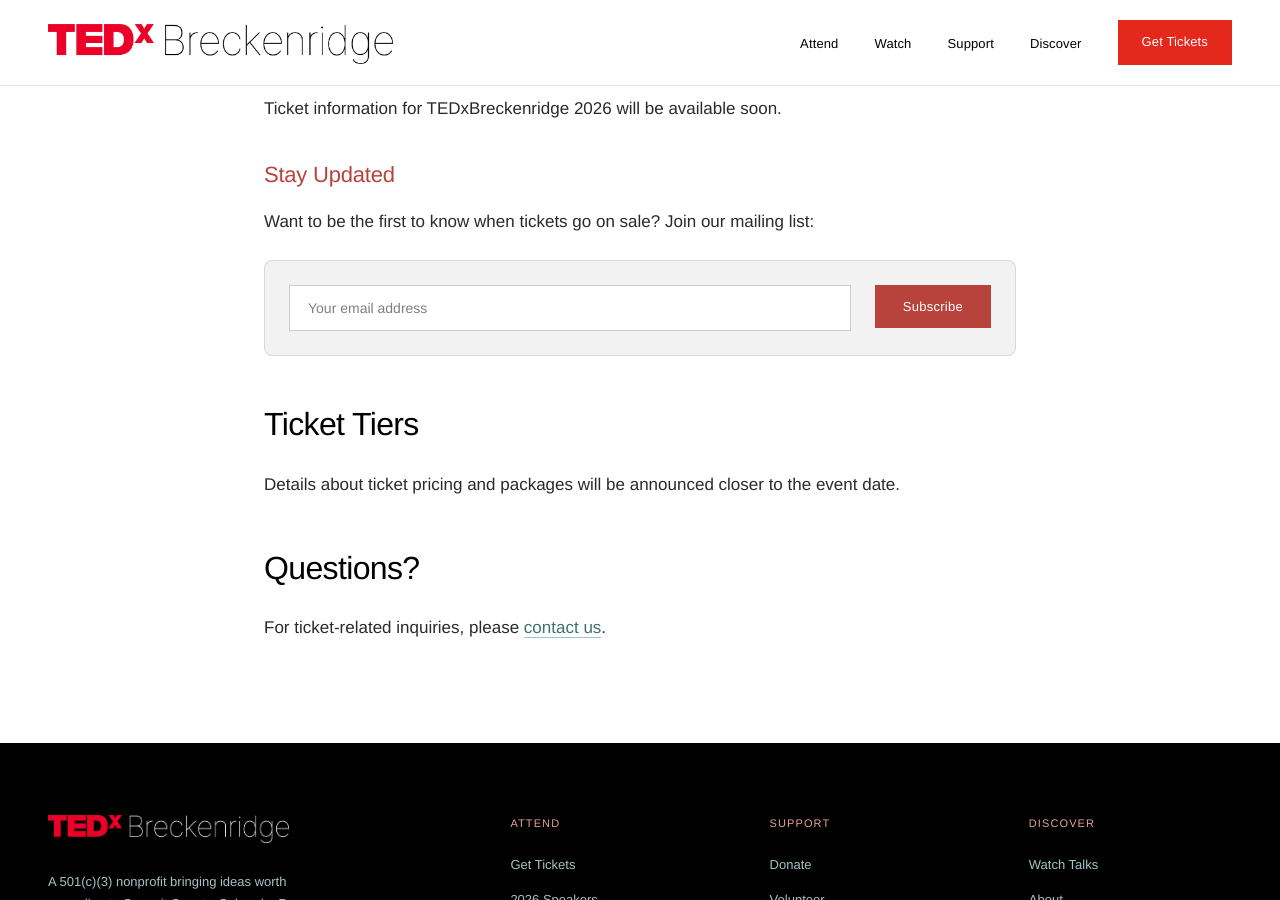
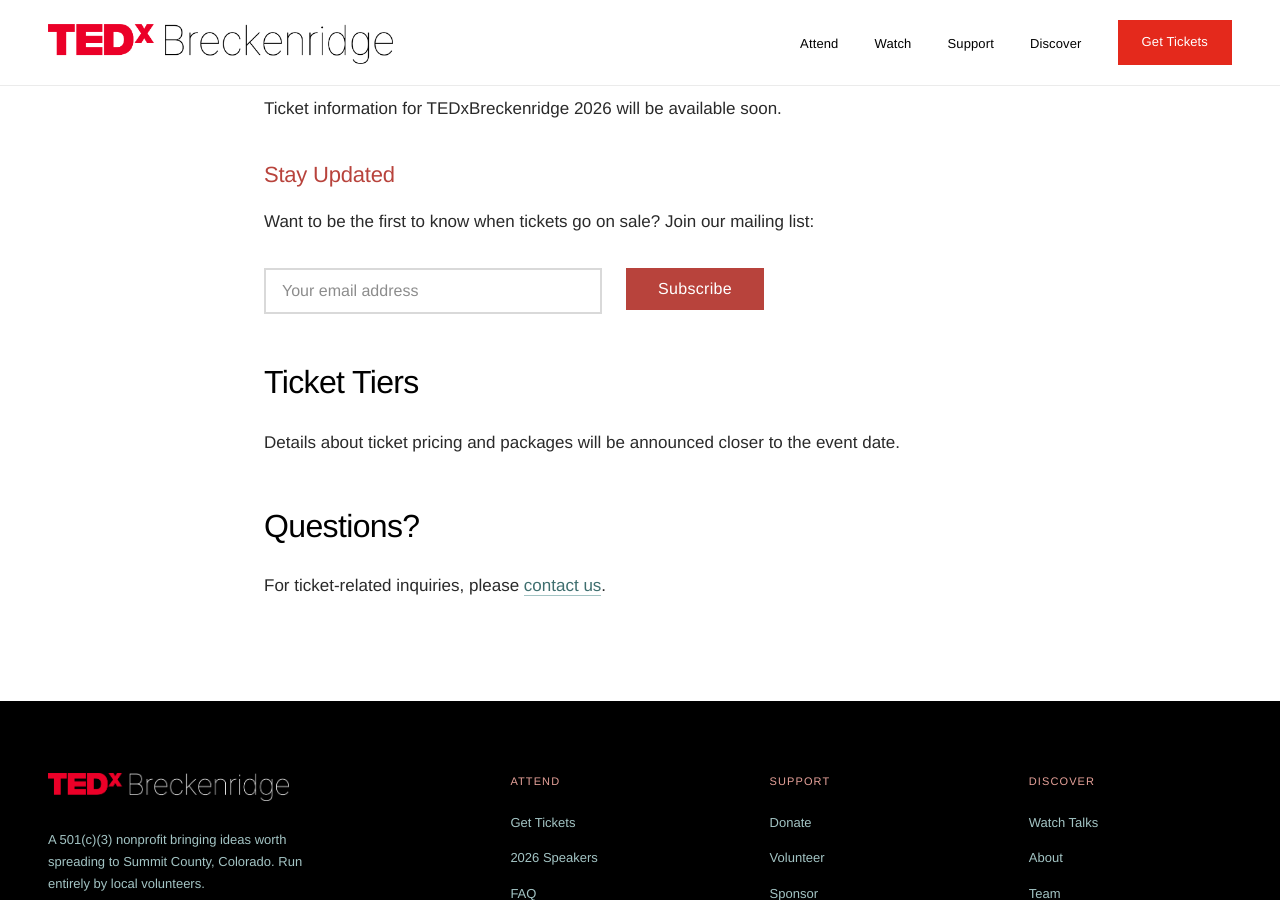
Before and after one commit to ardell/tedxbreckenridge, a Jekyll site: the page built from website/pages/tickets.md, in a window 1280 px wide and 900 px high, scrolled down 350 px. Built offline with Jekyll 4.4.1, drawn with Linux system fonts in a browser that asks for light colours; comment, search, counter and statistics services are not loaded.

Commit message:
Fix mailchimp signup forms.

```diff
--- a/website/assets/css/main.css
+++ b/website/assets/css/main.css
@@ -1229,6 +1229,27 @@
     background: rgb(255 255 255 / 15%);
 }
 
+/* Newsletter Section - Mailchimp Message Overrides */
+.newsletter-section .mailchimp-embed .response {
+    margin-top: 16px;
+    padding: 14px 18px;
+    font-size: 14px;
+    font-weight: 300;
+    border-radius: 4px;
+}
+
+.newsletter-section .mailchimp-embed #mce-success-response {
+    background: rgb(255 255 255 / 10%);
+    border: 1px solid var(--teal);
+    color: var(--teal-light);
+}
+
+.newsletter-section .mailchimp-embed #mce-error-response {
+    background: rgb(255 255 255 / 10%);
+    border: 1px solid rgb(239 68 68 / 50%);
+    color: rgb(239 68 68);
+}
+
 /* Mailchimp Form Styles */
 .mailchimp-embed {
     background: transparent;
@@ -1329,26 +1350,53 @@
 
 /* Page Signup Wrapper (for markdown pages) */
 .page-signup-wrapper {
-    margin: 24px 0;
-    padding: 24px;
-    background: rgb(0 0 0 / 5%);
-    border-radius: 8px;
-    border: 1px solid rgb(0 0 0 / 10%);
+    margin: 32px 0;
+    max-width: 500px;
 }
 
 .page-signup-wrapper .mailchimp-input {
     background: var(--white);
-    border-color: rgb(0 0 0 / 20%);
+    border: 2px solid rgb(0 0 0 / 15%);
     color: var(--charcoal);
+    padding: 12px 16px;
+    font-size: 16px;
 }
 
 .page-signup-wrapper .mailchimp-input::placeholder {
-    color: rgb(0 0 0 / 50%);
+    color: rgb(0 0 0 / 45%);
 }
 
 .page-signup-wrapper .mailchimp-input:focus {
-    border-color: var(--teal);
+    border-color: var(--ted-red);
     background: var(--white);
+}
+
+.page-signup-wrapper .btn {
+    padding: 12px 32px;
+    font-size: 16px;
+    white-space: nowrap;
+}
+
+/* Page Signup Wrapper - Message Overrides */
+.page-signup-wrapper .mailchimp-embed .response {
+    margin-top: 16px;
+    padding: 14px 18px;
+    font-size: 15px;
+    font-weight: 400;
+    border-radius: 4px;
+    text-align: left;
+}
+
+.page-signup-wrapper .mailchimp-embed #mce-success-response {
+    background: rgb(236 253 245);
+    border: 1px solid rgb(16 185 129 / 30%);
+    color: rgb(6 78 59);
+}
+
+.page-signup-wrapper .mailchimp-embed #mce-error-response {
+    background: rgb(254 242 242);
+    border: 1px solid rgb(239 68 68 / 30%);
+    color: rgb(127 29 29);
 }
 
 /* Footer */
```
Also changed, not shown: website/_includes/mailchimp-signup.html (+0 -11 lines).
